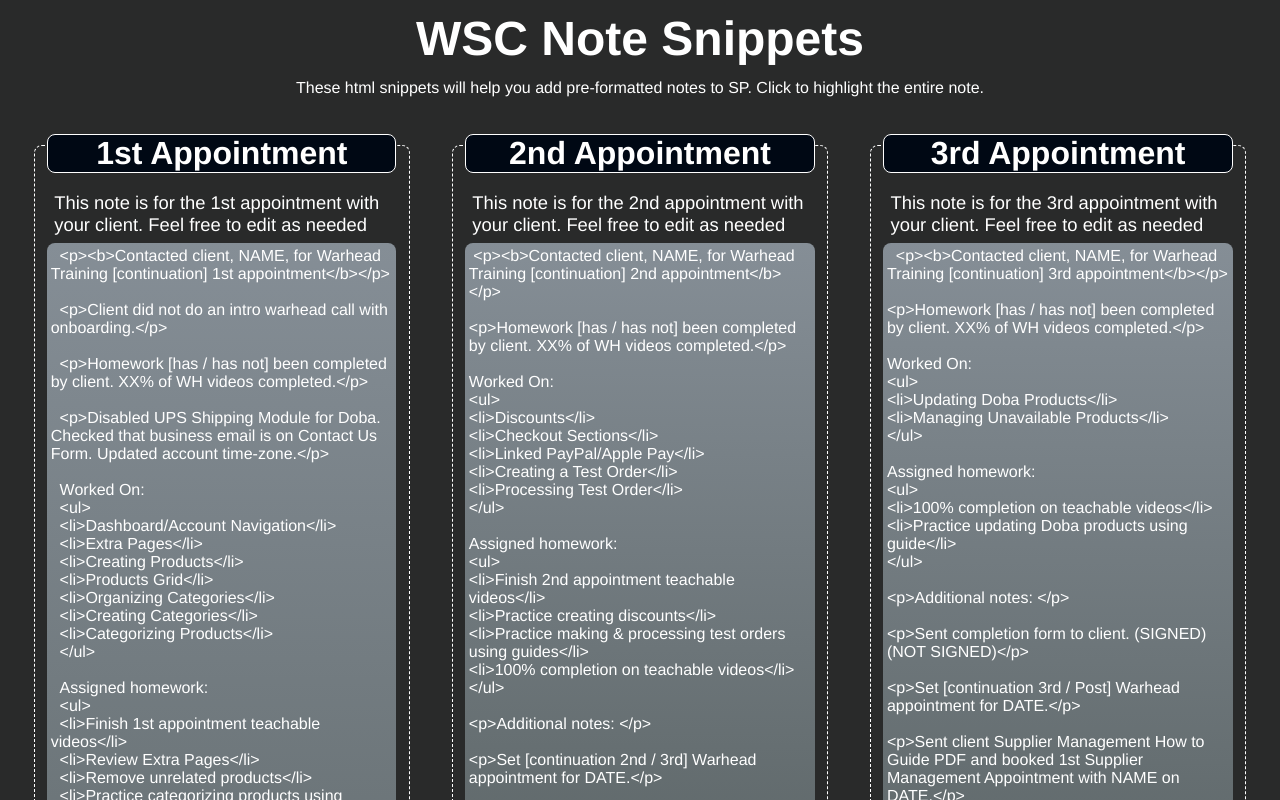
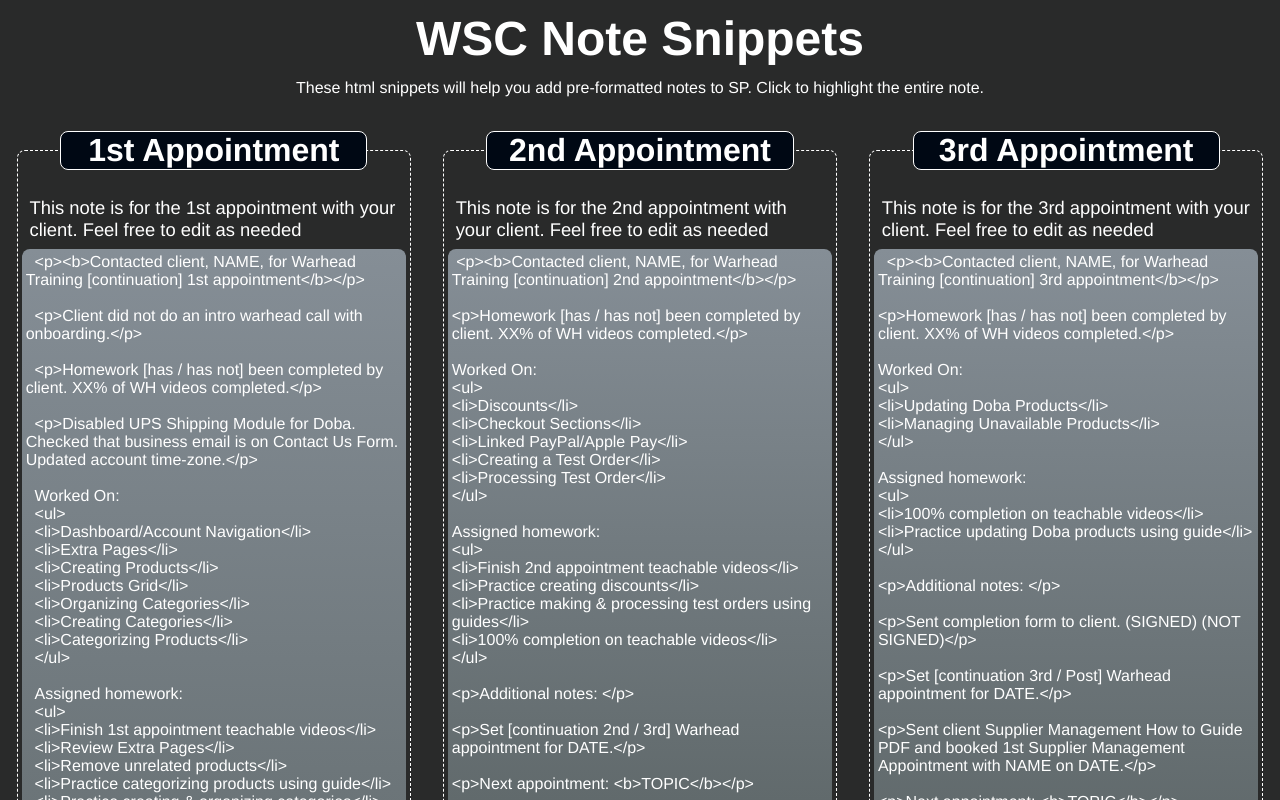
Before and after one commit to Wabnish/wsc-note-snippets, a plain HTML site: page index.html in a window 1280 px wide. Shown: the top 800 px of the page. Drawn offline with Linux system fonts and the light colour scheme.

Commit message:
Added grid css

```diff
--- a/assets/css/style.css
+++ b/assets/css/style.css
@@ -26,13 +26,43 @@ header p {
 main {
   min-height: 70vh;
   padding: 1%;
-  display: flex;
+  padding-top: 5%;
+  /* display: flex;
   flex-wrap: wrap;
-  justify-content: space-around;
+  justify-content: space-around; */
+  display: grid;
+  gap: 1.5rem;
+  grid-template-columns: 1fr;
+  grid-template-areas:
+    'first'
+    'second'
+    'third'
+    'post'
+    'assistance'
+    'reschedule';
+}
+
+main > section:nth-child(1) {
+  grid-area: first;
+}
+main > section:nth-child(2) {
+  grid-area: second;
+}
+main > section:nth-child(3) {
+  grid-area: third;
+}
+main > section:nth-child(4) {
+  grid-area: post;
+}
+main > section:nth-child(5) {
+  grid-area: assistance;
+}
+main > section:nth-child(6) {
+  grid-area: reschedule;
 }
 
 section {
-  width: 30%;
+  /* width: 30%; */
   border: 1px dashed white;
   border-radius: 8px;
   padding: 0 1% 1% 1%;
@@ -40,13 +70,15 @@ section {
 }
 
 section h3 {
+  width: 80%;
   text-align: center;
   background-color: #000814;
   border: 1px solid white;
   border-radius: 8px;
   position: relative;
-  bottom: 12px;
-  font-size: 2rem;
+  bottom: 20px;
+  font-size: 1.5rem;
+  justify-self: center;
 }
 
 section:hover,
@@ -87,14 +119,29 @@ footer {
   flex-direction: column;
 }
 
-@media screen and (max-width: 992px) {
-  section {
-    width: 45%;
+@media screen and (min-width: 35em) {
+  main {
+    padding-top: 3%;
+    grid-template-columns: repeat(2, 1fr);
+    grid-template-areas:
+      'first second'
+      'third post'
+      'assistance reschedule';
   }
 }
 
-@media screen and (max-width: 576px) {
-  section {
-    width: 97%;
+@media screen and (min-width: 60em) {
+  main {
+    padding-top: 2%;
+    grid-template-columns: repeat(3, 1fr);
+    grid-template-areas:
+      'first second third'
+      'post assistance reschedule';
   }
 }
+
+@media screen and (min-width: 70em) {
+  section h3 {
+    font-size: 2rem;
+  }
+}
--- a/index.html
+++ b/index.html
@@ -14,7 +14,7 @@
         to highlight the entire note.
       </p>
     </header>
-    <main>
+    <main class="snippets">
       <section>
         <h3>1st Appointment</h3>
         <p>
```
